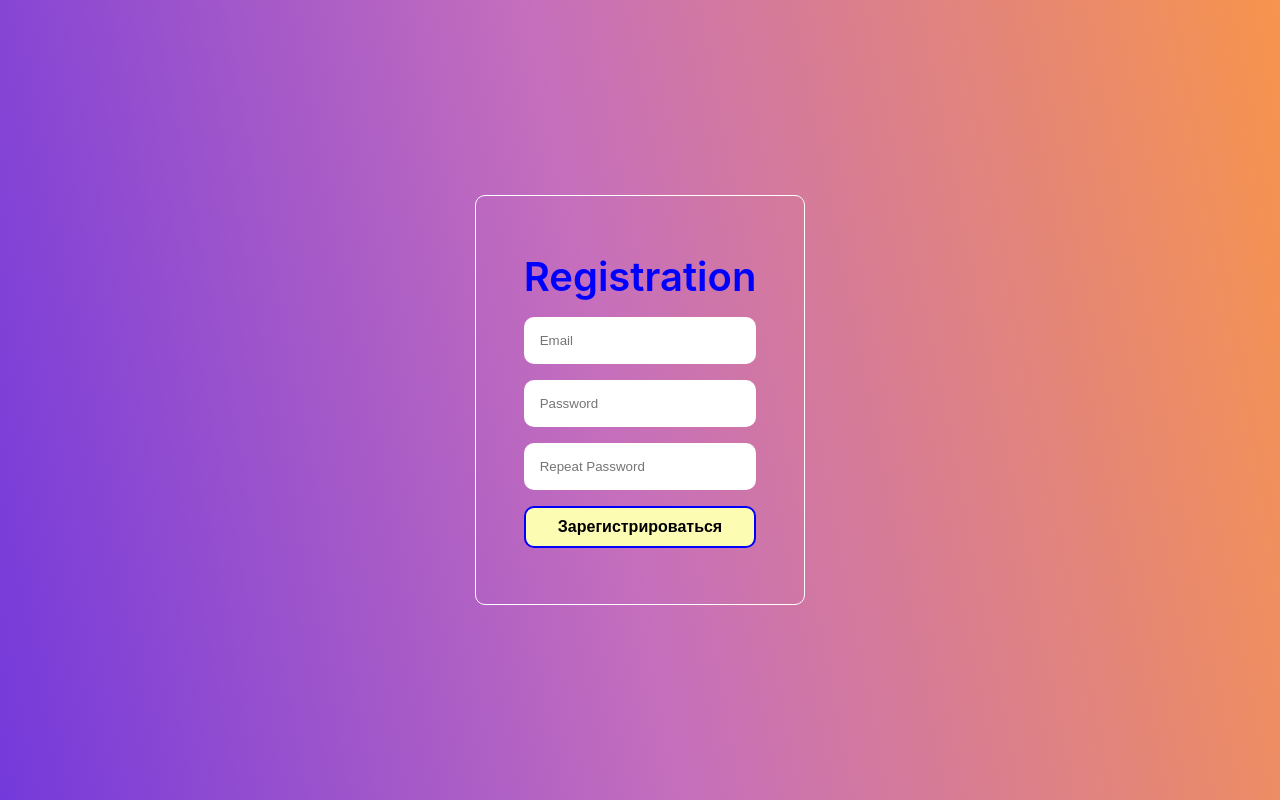
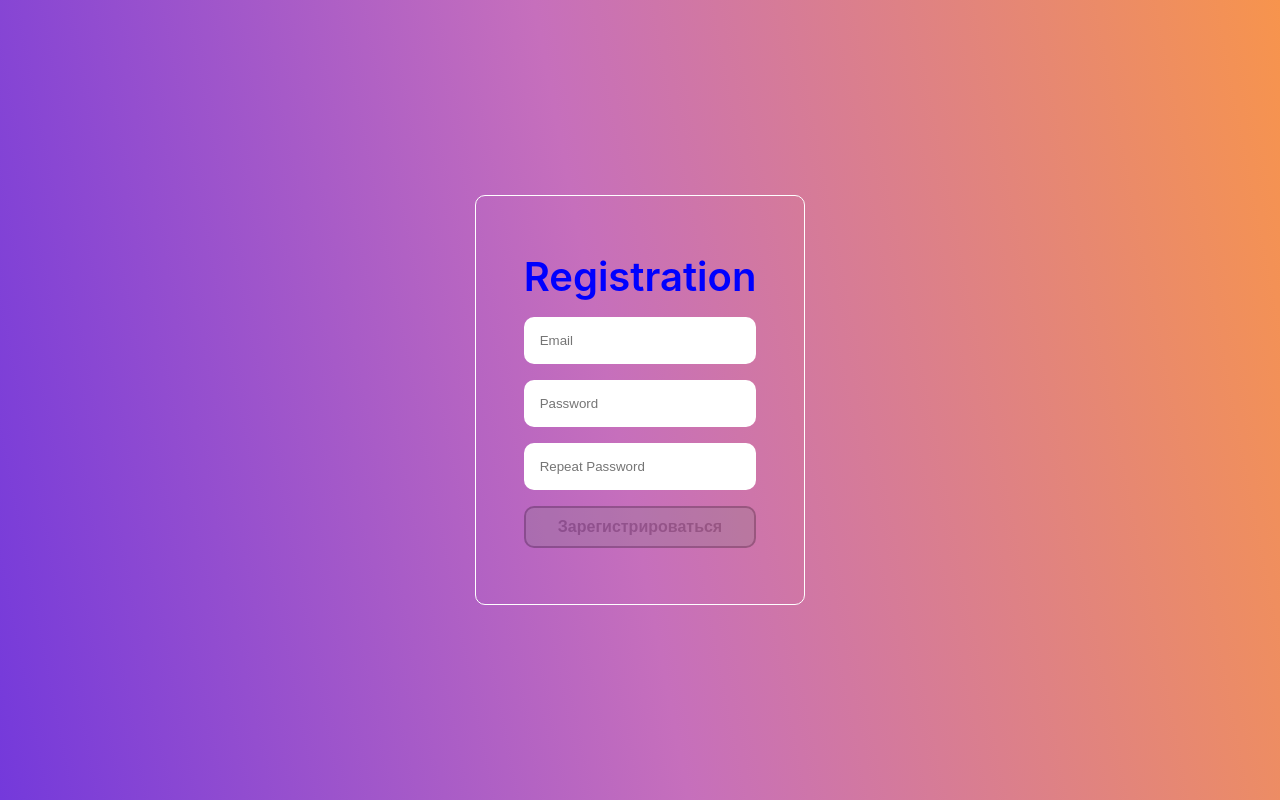
Before and after one commit to vitalyvitmens/new-user-registration-page-react, a React (Create React App) app in the folder my-app/: page / in a window 1280 px wide. Built offline with nearby package versions, Linux system fonts and the light colour scheme.

Commit message:
add data in project

```diff
--- a/my-app/src/App.js
+++ b/my-app/src/App.js
@@ -50,13 +50,13 @@ export const App = () => {
 		setPassword(target.value)
 
 		let error = null
-		if (!/^[\w_]*$/.test(target.value)) {
+		if (
+			!/(?=.*[0-9])(?=.*[!@#$%^&*])(?=.*[a-z])(?=.*[A-Z])[0-9a-zA-Z!@#$%^&*]{6,20}/.test(
+				target.value
+			)
+		) {
 			error =
-				'Неверный Password. Допустимые символы: буквы, цифры и нижнее подчеркивание.'
-		} else if (target.value.length > 20) {
-			error = 'Неверный Password. Допустимое количество символов не более 20.'
-		} else if (target.value.length < 3) {
-			error = 'Неверный Password. Допустимое количество символов не менее 3.'
+				'Пароль должен содержать от 6 до 20 символов, должна быть хотя бы одна цифра, один спецсимвол, одна латинская буква в нижнем регистре и одна латинская буква в верхнем регистре.'
 		}
 
 		setPasswordError(error)
@@ -91,7 +91,7 @@ export const App = () => {
 
 	const onSubmit = (e) => {
 		e.preventDefault()
-		sendData({ email, password })
+		sendData({ email, repeatPassword })
 	}
 
 	return (
@@ -133,7 +133,14 @@ export const App = () => {
 					<button
 						className={styles.button}
 						type="submit"
-						disabled={!!emailError || !!passwordError || !!repeatPasswordError}
+						disabled={
+							!email ||
+							!password ||
+							!repeatPassword ||
+							!!emailError ||
+							!!passwordError ||
+							!!repeatPasswordError
+						}
 					>
 						Зарегистрироваться
 					</button>
```
